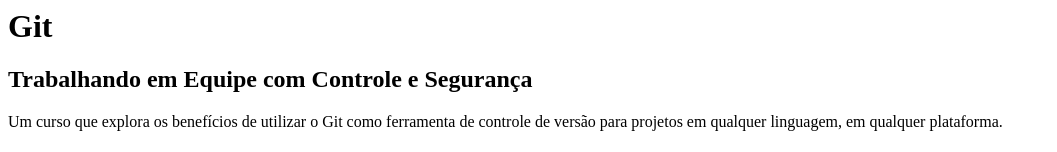
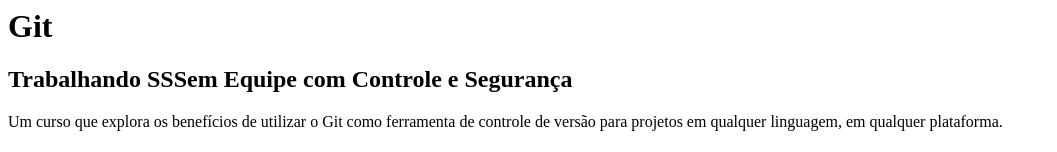
Before and after one commit to vckaqn/alura-git, a plain HTML site: page index.html in a window 1280 px wide. Shown: the top 152 px of the page, without its empty margins (0-1057 px from the left). Drawn offline with Linux system fonts and the light colour scheme.

Commit message:
alteração teste

```diff
--- a/index.html
+++ b/index.html
@@ -3,7 +3,7 @@
     </head>
     <body>
         <h1>Git</h1>
-        <h2>Trabalhando em Equipe com Controle e Segurança</h2>
+        <h2>Trabalhando SSSem Equipe com Controle e Segurança</h2>
 
         <p>Um curso que explora os benefícios de utilizar o Git como ferramenta de controle de versão para projetos em qualquer linguagem, em qualquer plataforma.</p>
 
```
